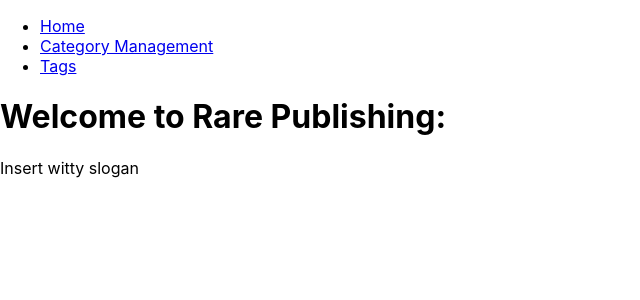
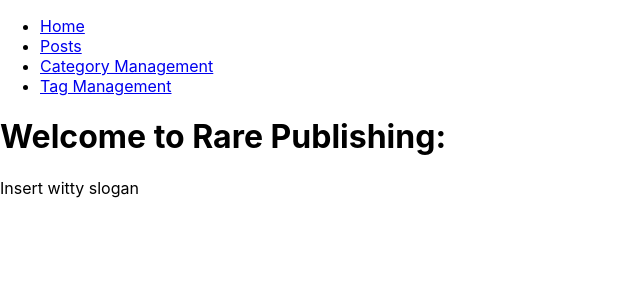
Before and after one commit to NSS-Day-Cohort-68/rare-client-rare-team-1, a React (Create React App) app: page / in a window 1280 px wide. Shown: the top 300 px of the page, without its empty margins (0-640 px from the left). Built offline with nearby package versions, Linux system fonts and the light colour scheme; sample sign-in values are in the browser's storage.

Commit message:
post link added to navbar. post list styling

```diff
--- a/src/components/posts/AllPosts.js
+++ b/src/components/posts/AllPosts.js
@@ -1,8 +1,11 @@
 import { useEffect, useState } from "react"
+import { useNavigate } from "react-router-dom"
 import { getAllPosts } from "../../managers/postManager"
 import "./Posts.css"
 
 export const AllPosts = () => {
+  const navigate = useNavigate()
+
   const [posts, setPosts] = useState([])
 
   useEffect(() => {
@@ -11,7 +14,7 @@ export const AllPosts = () => {
 
   const dateOptions = {
     year: "numeric",
-    month: "short",
+    month: "numeric",
     day: "numeric",
   }
 
@@ -30,7 +33,13 @@ export const AllPosts = () => {
           <div className="list-column header-category">Category</div>
         </li>
         {posts.map((p) => (
-          <li key={`post-${p.id}`} className="post-list-item">
+          <li
+            key={`post-${p.id}`}
+            className="post-list-item"
+            onClick={() => {
+              navigate(`/posts/${p.id}`)
+            }}
+          >
             <div className="list-column item-title">{capitalized(p.title)}</div>
             <div className="list-column item-author">{p.user?.username}</div>
             <div className="list-column item-date">
--- a/src/components/posts/Posts.css
+++ b/src/components/posts/Posts.css
@@ -8,6 +8,12 @@
 .post-list-item {
   display: flex;
   justify-content: space-between;
+  padding: 5px;
+}
+
+.post-list-item:hover {
+  background-color: lightgray;
+  cursor: pointer;
 }
 
 .post-list-header {
--- a/src/navbar/Navbar.js
+++ b/src/navbar/Navbar.js
@@ -8,11 +8,14 @@ export const Navbar = () => {
         <Link to="/">Home</Link>
       </li>
       <li className="navbar-item">
+        <Link to="/posts">Posts</Link>
+      </li>
+      <li className="navbar-item">
         <Link to="/category-management">Category Management</Link>
         <br></br>
       </li>
       <li className="navbar-item">
-        <Link to="/tags">Tags</Link>
+        <Link to="/tags">Tag Management</Link>
         <br></br>
       </li>
     </ul>
```
